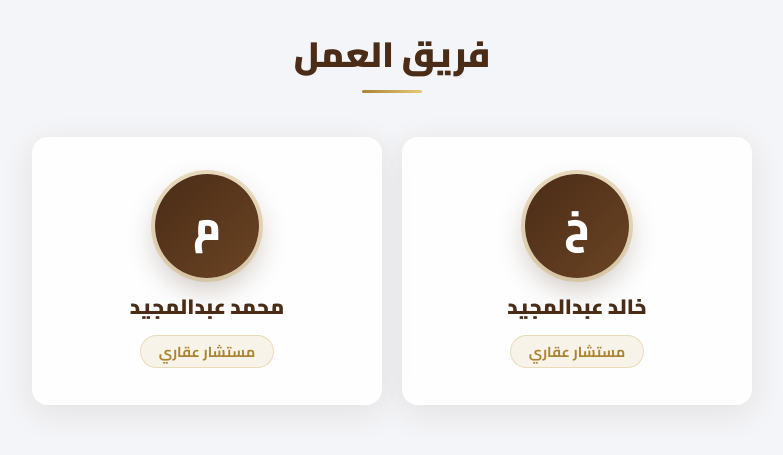
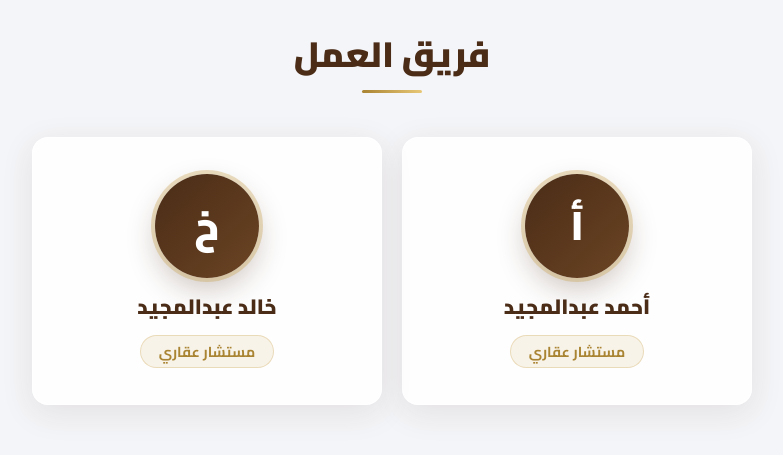
Before and after one commit to A7med3ssam52/UBDEG, a React (Vite) app: page / in a window 1280 px wide. Shown: the part 1200-1655 px from the top of the page, without its empty margins (248-1031 px from the left). Built offline with nearby package versions, Linux system fonts and the light colour scheme.

Commit message:
Update team: Ahmed Abdulmajeed first, then Khaled

```diff
--- a/src/data/siteData.js
+++ b/src/data/siteData.js
@@ -51,13 +51,13 @@ export const contactCards = [
 
 export const teamMembers = [
   {
-    id: 'khaled',
-    name: 'خالد عبدالمجيد',
+    id: 'ahmed',
+    name: 'أحمد عبدالمجيد',
     role: 'مستشار عقاري',
   },
   {
-    id: 'mohamed',
-    name: 'محمد عبدالمجيد',
+    id: 'khaled',
+    name: 'خالد عبدالمجيد',
     role: 'مستشار عقاري',
   },
 ]
```
